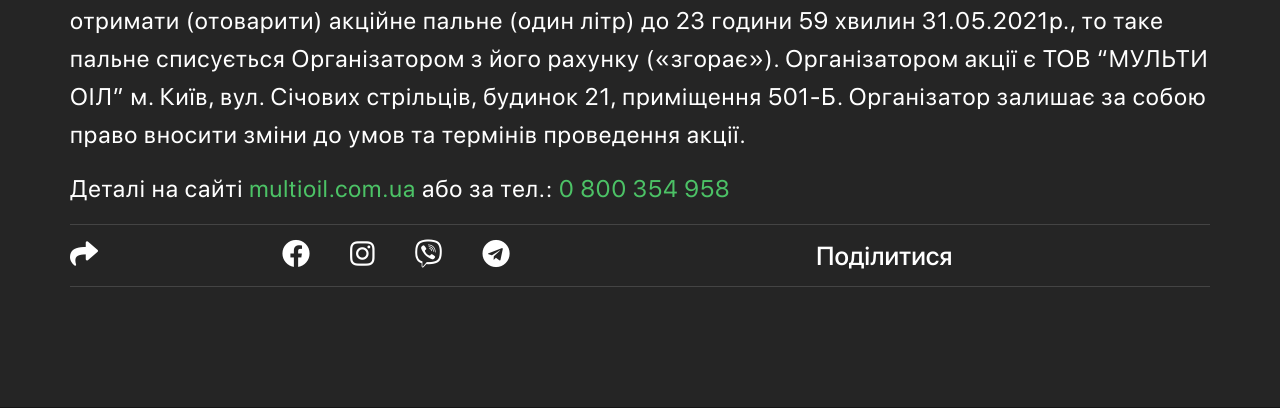
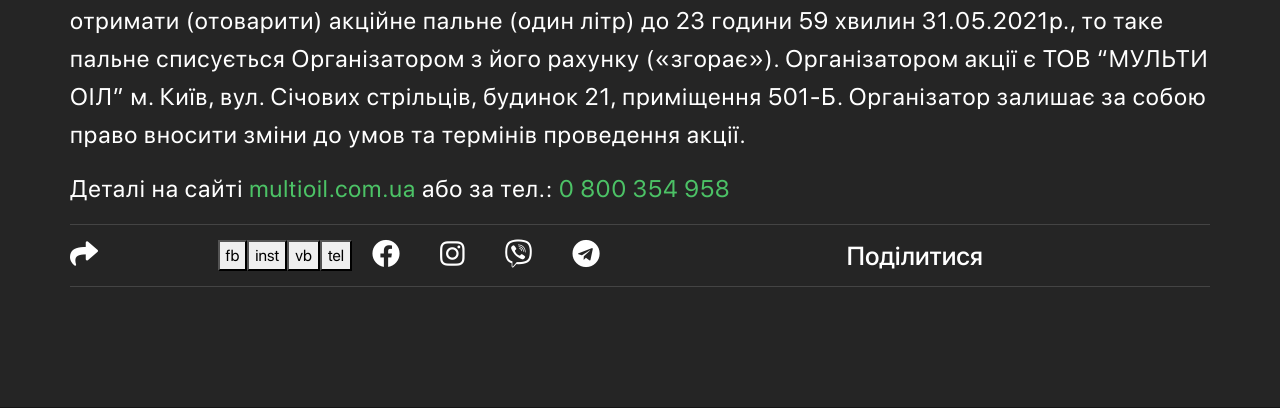
Before and after one commit to XJlEBYWEK/multi_oil, a Django app: page /stocks/just_install in a window 1280 px wide. Shown: the part 2398-2806 px from the top of the page. Run offline with Django 3.2, Linux system fonts and the light colour scheme; data comes from the database, SQL or seed files in the repository; some libraries are stand-ins or nearby versions.

Commit message:
add share

```diff
--- a/static/js/common.js
+++ b/static/js/common.js
@@ -254,10 +254,23 @@
             }
             offset += limit;
         });
-
-
     });
 
 
+    $('#fb-buttton').click(function () {
+        window.open(`https://www.facebook.com/sharer.php?u=${window.location.href}`, 'sharer', 'status=0,toolbar=0,left=600,top=300,width=650,height=500');
+    });
+    $('#vb-buttton').click(function () {
+        window.open(`viber://forward?text=${window.location.href}`, 'sharer', 'status=0,toolbar=0,left=600,top=300,width=650,height=500');
+    });
+
+    $('#tel-buttton').click(function () {
+        window.open(`https://telegram.me/share/url?url=${window.location.href}`, 'sharer', 'status=0,toolbar=0,left=600,top=300,width=650,height=500');
+    });
+
+    $('#inst-buttton').click(function () {
+        window.open(`https://telegram.me/share/url?url=${window.location.href}`, 'sharer', 'status=0,toolbar=0,left=600,top=300,width=650,height=500');
+    });
+
 })
 ;
--- a/templates/example_head.html
+++ b/templates/example_head.html
@@ -8,7 +8,7 @@
     <meta http-equiv="X-UA-Compatible" content="IE=edge">
     <meta name="viewport" content="width=device-width, initial-scale=1, minimum-scale=1, maximum-scale=1">
     <!-- Title -->
-{#    <title>MultiOil Business - оптимізуйте витрати бізнесу на пальне</title>#}
+    {#    <title>MultiOil Business - оптимізуйте витрати бізнесу на пальне</title>#}
     <title>{{ page_title }}</title>
     <!-- SEO Meta -->
     <meta name="description" content="{{ page_description }}">
@@ -121,7 +121,7 @@
 </header>
 
 <!--     Preloader-->
-<div class="preloader" id="preloader"><img class="preloader__img" src="{% static 'img/logo.svg' %}" alt="logo"></div>
+{#<div class="preloader" id="preloader"><img class="preloader__img" src="{% static 'img/logo.svg' %}" alt="logo"></div>#}
 
 <!-- Тело новости -->
 <div class="stocks">
@@ -129,7 +129,7 @@
         <div class="row">
             <div class="col-lg-12">
                 <img src="{{ img }}" alt="{{ img_alt }}" title="{{ img_title }}">
-                <h1>{{ date_work}}</h1>
+                <h1>{{ date_work }}</h1>
                 <div class="stocks-article">{{ body |safe }}</div>
             </div>
             <div class="col-lg-12">
@@ -138,16 +138,17 @@
                         <i class="fas fa-share"></i>
                     </div>
                     <div class="share-link">
-                        <a href="javascript: void(0)" onClick="window.open('https://www.facebook.com/sharer.php?u=https://multioil.com.ua/stocks/just_install','sharer','status=0,toolbar=0,width=650,height=500');">
-                            <i class="fab fa-facebook"></i></a>
+                        <button id="fb-buttton">fb</button>
+                        <button id="inst-buttton">inst</button>
+                        <button id="vb-buttton">vb</button>
+                        <button id="tel-buttton">tel</button>
 
-
+                        <a href><i class="fab fa-facebook"></i></a>
                         <a href=""><i class="fab fa-instagram"></i></a>
                         <a href=""><i class="fab fa-viber"></i></a>
-
-
-                        <a href="javascript: void(0)" class="telegram" rel="nofollow" onClick="window.open('https://telegram.me/share/url?url=https://multioil.com.ua/stocks/just_install','sharer','status=0,toolbar=0,width=650,height=500');"
-><i class="fab fa-telegram"></i></a>
+                        <a href="javascript: void(0)" class="telegram" rel="nofollow"
+                           onClick="window.open('https://telegram.me/share/url?url=https://multioil.com.ua/stocks/just_install','sharer','status=0,toolbar=0,width=650,height=500');"
+                        ><i class="fab fa-telegram"></i></a>
                     </div>
                     <div class="share-text">
                         Поділитися
```
